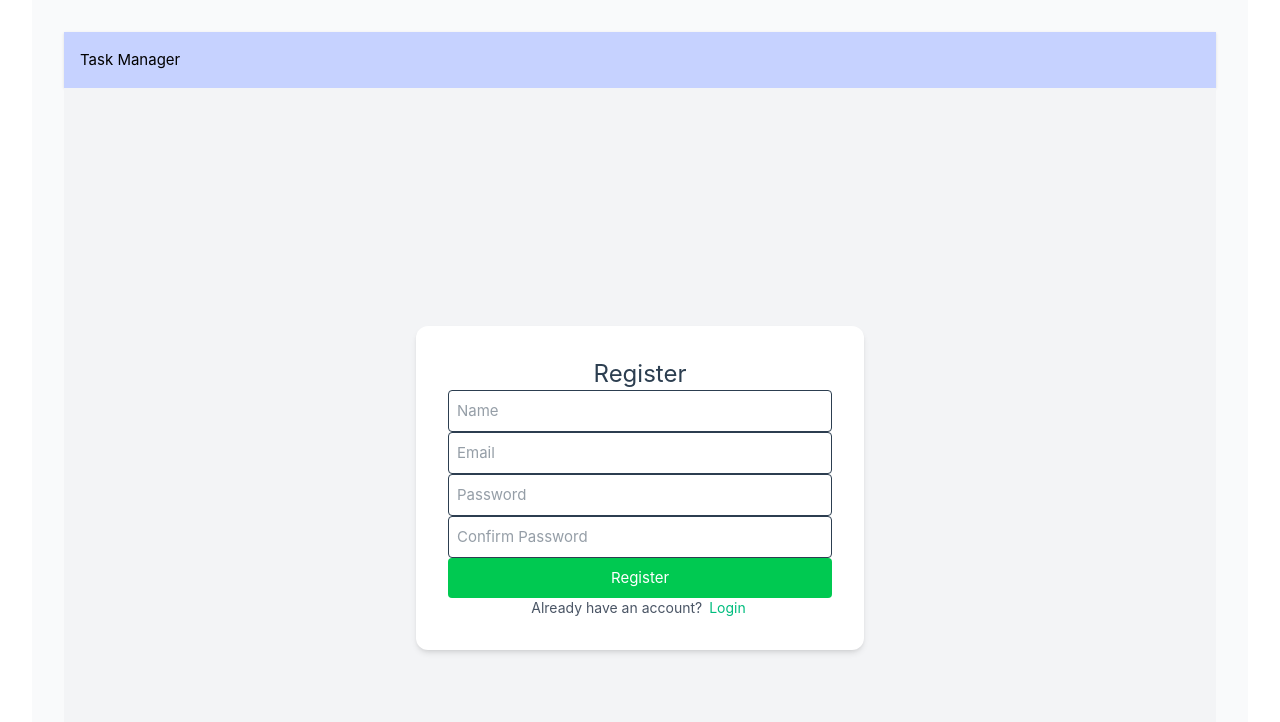
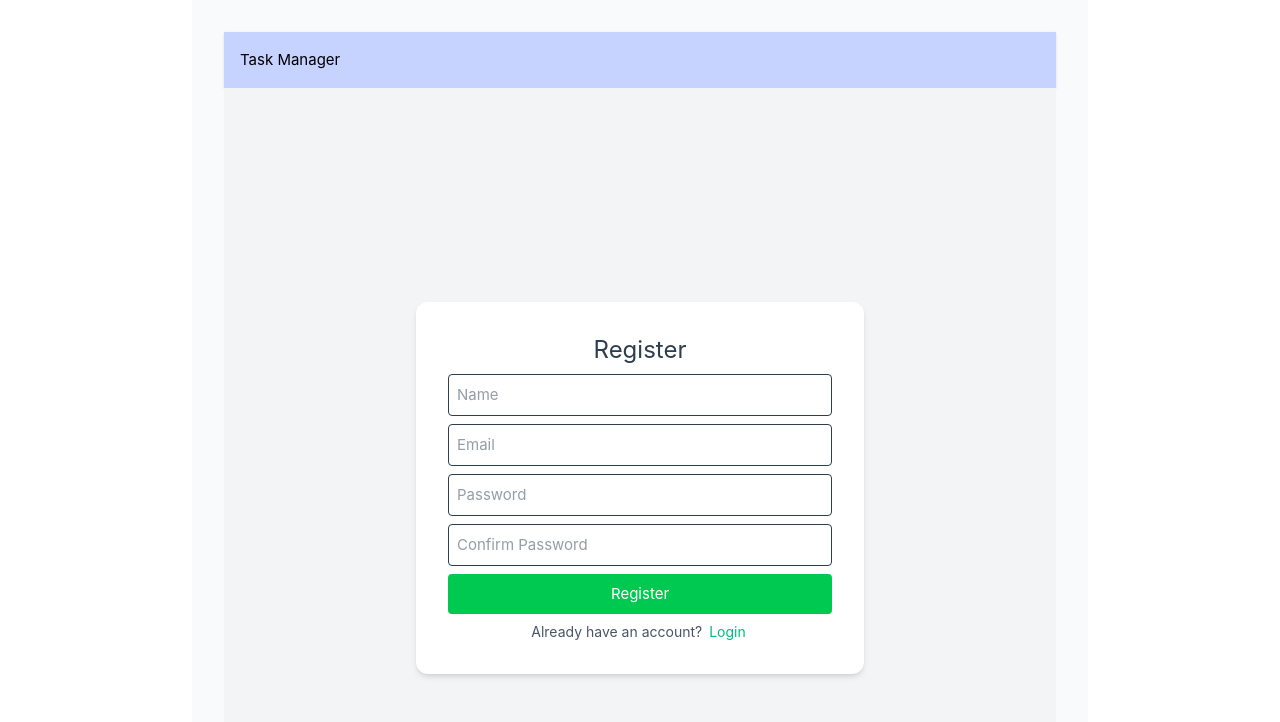
Before and after one commit to hsnjaakir/task-manager, a Vue app in the folder task-manager-frontend/: page /register in a window 1280 px wide. Shown: the top 722 px of the page. Built offline with nearby package versions, Linux system fonts and the light colour scheme.

Commit message:
Design modified

```diff
--- a/task-manager-frontend/src/assets/main.css
+++ b/task-manager-frontend/src/assets/main.css
@@ -2,7 +2,7 @@
 @import 'tailwindcss';
 
 #app {
-  width: 100%;
+  width: 75%;
   margin: 0 auto;
   padding: 2rem;
   font-weight: normal;
--- a/task-manager-frontend/src/views/Auth/Login.vue
+++ b/task-manager-frontend/src/views/Auth/Login.vue
@@ -2,11 +2,11 @@
 <template>
   <AuthenticatedLayout>
     <div class="min-h-screen flex items-center justify-center bg-gray-100">
-      <div class="w-full max-w-md bg-white p-8 rounded-xl shadow-md">
+      <div class="w-full flex flex-col gap-2 max-w-md bg-white p-8 rounded-xl shadow-md">
         <h2 class="text-2xl font-bold text-center mb-6">Login</h2>
 
-        <form class="flex flex-col" @submit.prevent="handleLogin">
-          <div>
+        <form class="flex flex-col gap-2" @submit.prevent="handleLogin">
+          <div class="flex flex-col gap-2">
             <input
               v-model="form.email"
               type="email"
--- a/task-manager-frontend/src/views/Auth/Register.vue
+++ b/task-manager-frontend/src/views/Auth/Register.vue
@@ -2,11 +2,11 @@
 <template>
   <AuthenticatedLayout>
     <div class="min-h-screen flex items-center justify-center bg-gray-100">
-      <div class="w-full max-w-md bg-white p-8 rounded-xl shadow-md">
+      <div class="w-full flex flex-col gap-2 max-w-md bg-white p-8 rounded-xl shadow-md">
         <h2 class="text-2xl font-bold text-center mb-6">Register</h2>
 
-        <form class="flex flex-col" @submit.prevent="handleRegister">
-          <div>
+        <form class="flex flex-col gap-2" @submit.prevent="handleRegister">
+          <div class="flex flex-col gap-2">
             <input
               v-model="form.name"
               type="text"
@@ -22,7 +22,7 @@
             />
           </div>
 
-          <div>
+          <div class="flex flex-col gap-2">
             <input
               v-model="form.password"
               type="password"
--- a/task-manager-frontend/src/views/Dashboard.vue
+++ b/task-manager-frontend/src/views/Dashboard.vue
@@ -137,7 +137,7 @@
           <div v-if="auth.user?.role === 'admin'">
             <!-- My Tasks -->
             <h3 class="font-semibold text-lg mt-4 mb-2">My Tasks</h3>
-            <ul v-if="taskStore.myTasks.length" class="space-y-2">
+            <ul v-if="taskStore.myTasks.length" class="flex flex-col gap-2">
               <li
                 v-for="task in taskStore.myTasks"
                 :key="task.id"
@@ -183,7 +183,7 @@
 
             <!-- Other Tasks -->
             <h3 class="font-semibold text-lg mt-6 mb-2">Other Users' Tasks</h3>
-            <ul v-if="taskStore.otherTasks.length" class="space-y-2">
+            <ul v-if="taskStore.otherTasks.length" class="flex flex-col gap-2">
               <li
                 v-for="task in taskStore.otherTasks"
                 :key="task.id"
```
